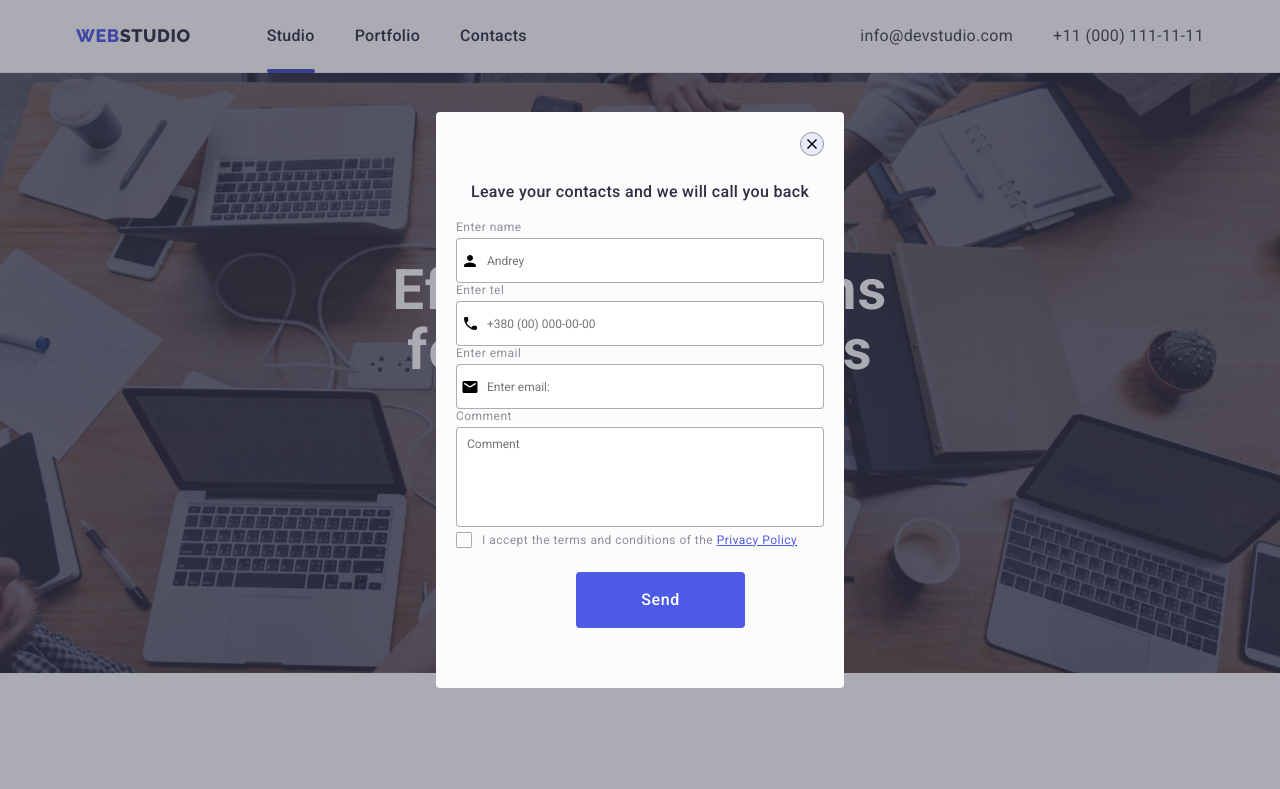
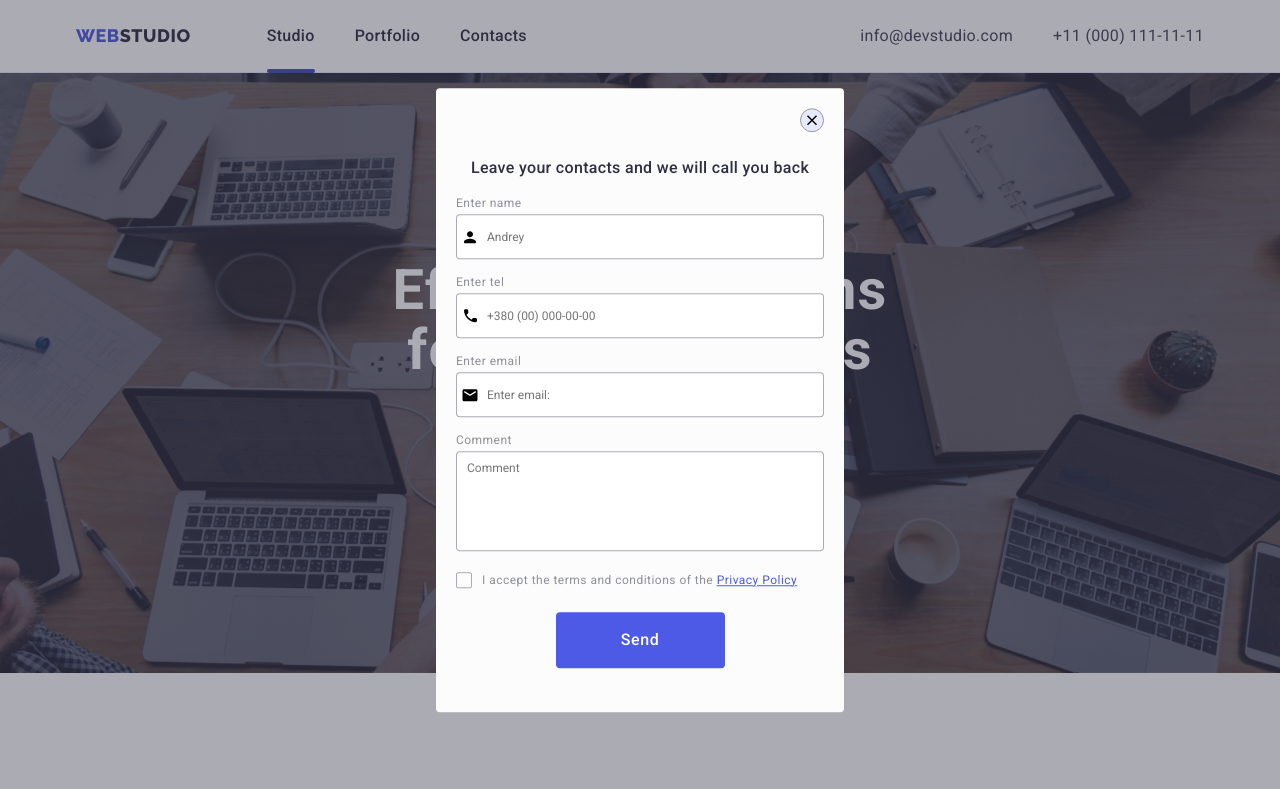
Before and after one commit to Gadiomi/goit-markup-hw-06, a plain HTML site: page index.html in a window 1280 px wide. Both pictures are taken after a click on the button "Order Service". Shown: the top 789 px of the page. Drawn offline with nearby package versions, Linux system fonts and the light colour scheme.

Commit message:
Дз 6 модалка

```diff
--- a/css/styles.css
+++ b/css/styles.css
@@ -698,6 +698,10 @@ p {
   resize: none;
 }
 
+.modal-field {
+  margin-top: 16px;
+}
+
 .check-text {
   font-size: 12px;
   display: flex;
@@ -743,7 +747,10 @@ p {
 }
 
 .backdrop-btn {
-  margin: 24px 120px;
+  margin: auto;
+  display: block;
+  margin-top: 24px;
+  margin-bottom: 24px;
   padding: 16px 32px;
   width: 169px;
   height: 56px;
```
